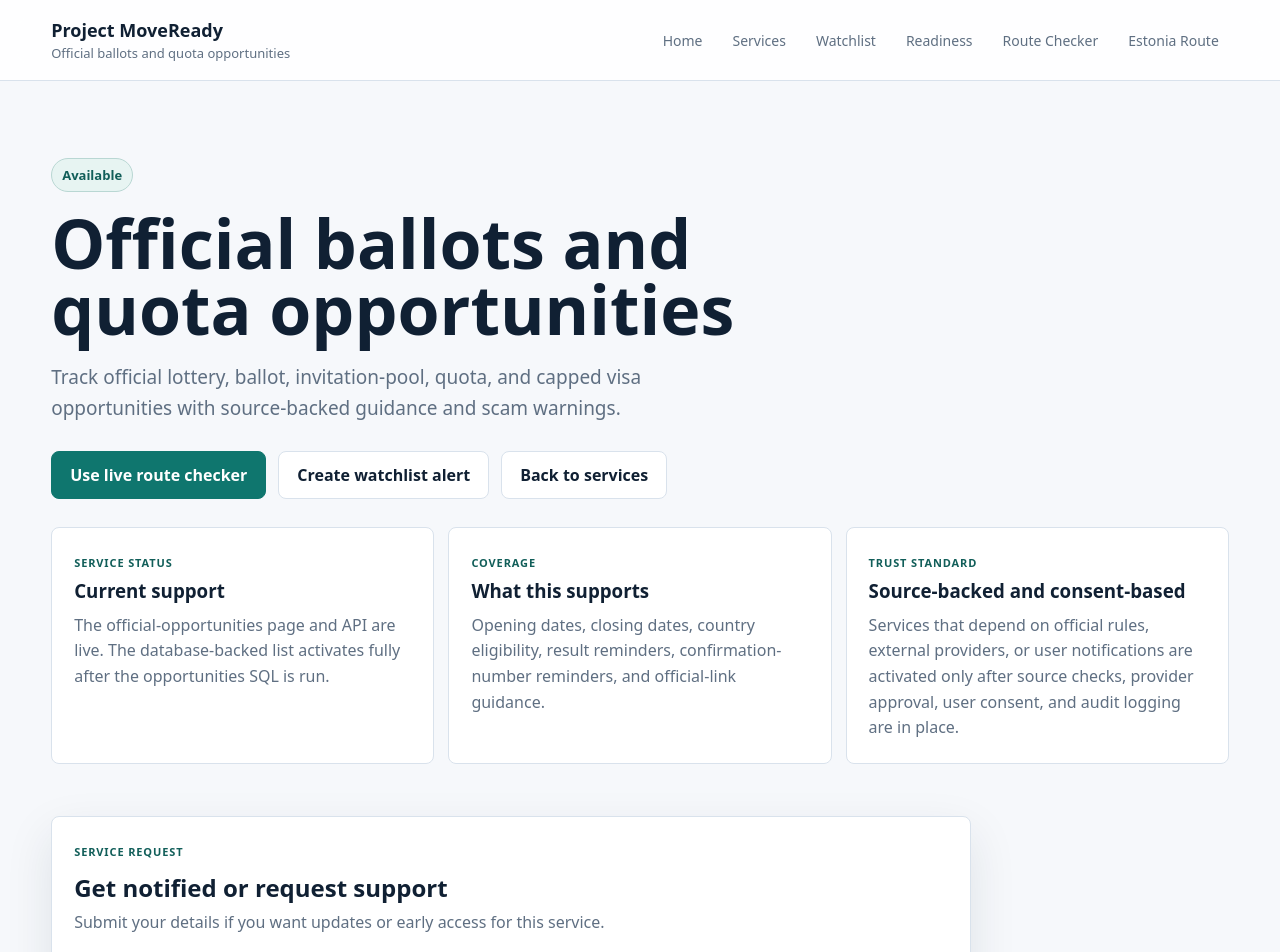
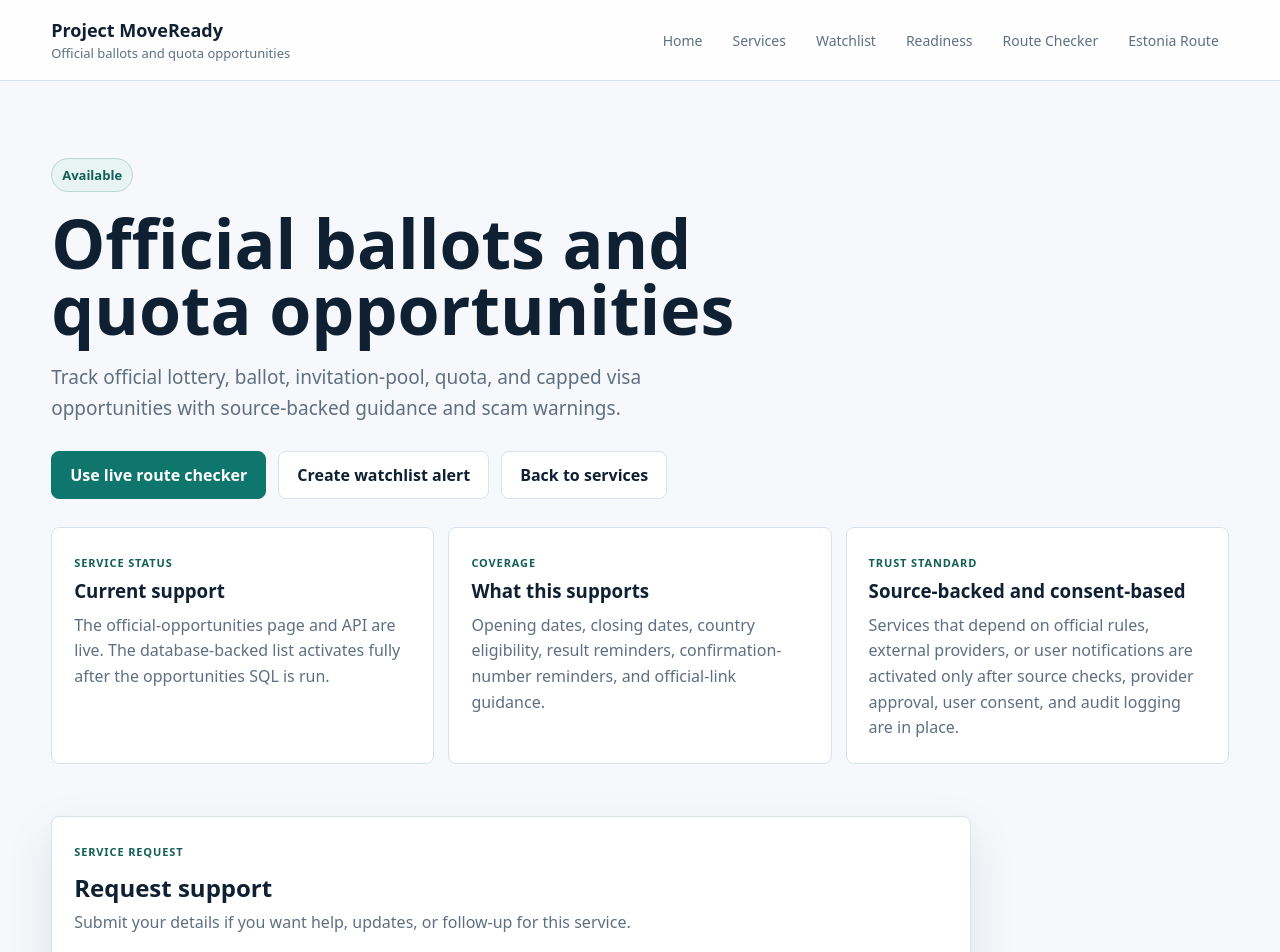
Before and after one commit to SirBM201/SirBM201-moveready-frontend, a Next.js app: page /platform/opportunities in a window 1280 px wide. Shown: the top 952 px of the page. Built offline with nearby package versions, Linux system fonts and the light colour scheme; no server answers.

Commit message:
Tighten service request form copy

```diff
--- a/components/ServiceInterestForm.tsx
+++ b/components/ServiceInterestForm.tsx
@@ -68,7 +68,7 @@ export default function ServiceInterestForm({ serviceSlug, serviceTitle }: Servi
         useAuthToken: false,
       });
       setState("success");
-      setMessage(response.stored === false ? "Request received. Storage will activate after setup is completed." : "Request received. We will contact you when this service is ready.");
+      setMessage(response.stored === false ? "Request received. Storage will activate after setup is completed." : "Request saved. MoveReady will contact you with next steps.");
       form.reset();
       setRouteHint("");
     } catch {
@@ -81,8 +81,8 @@ export default function ServiceInterestForm({ serviceSlug, serviceTitle }: Servi
     <form className="interest-form" onSubmit={handleSubmit}>
       <div>
         <span className="overline">Service request</span>
-        <h3>Get notified or request support</h3>
-        <p>Submit your details if you want updates or early access for this service.</p>
+        <h3>Request support</h3>
+        <p>Submit your details if you want help, updates, or follow-up for this service.</p>
       </div>
 
       <div className="form-grid two-col">
```
